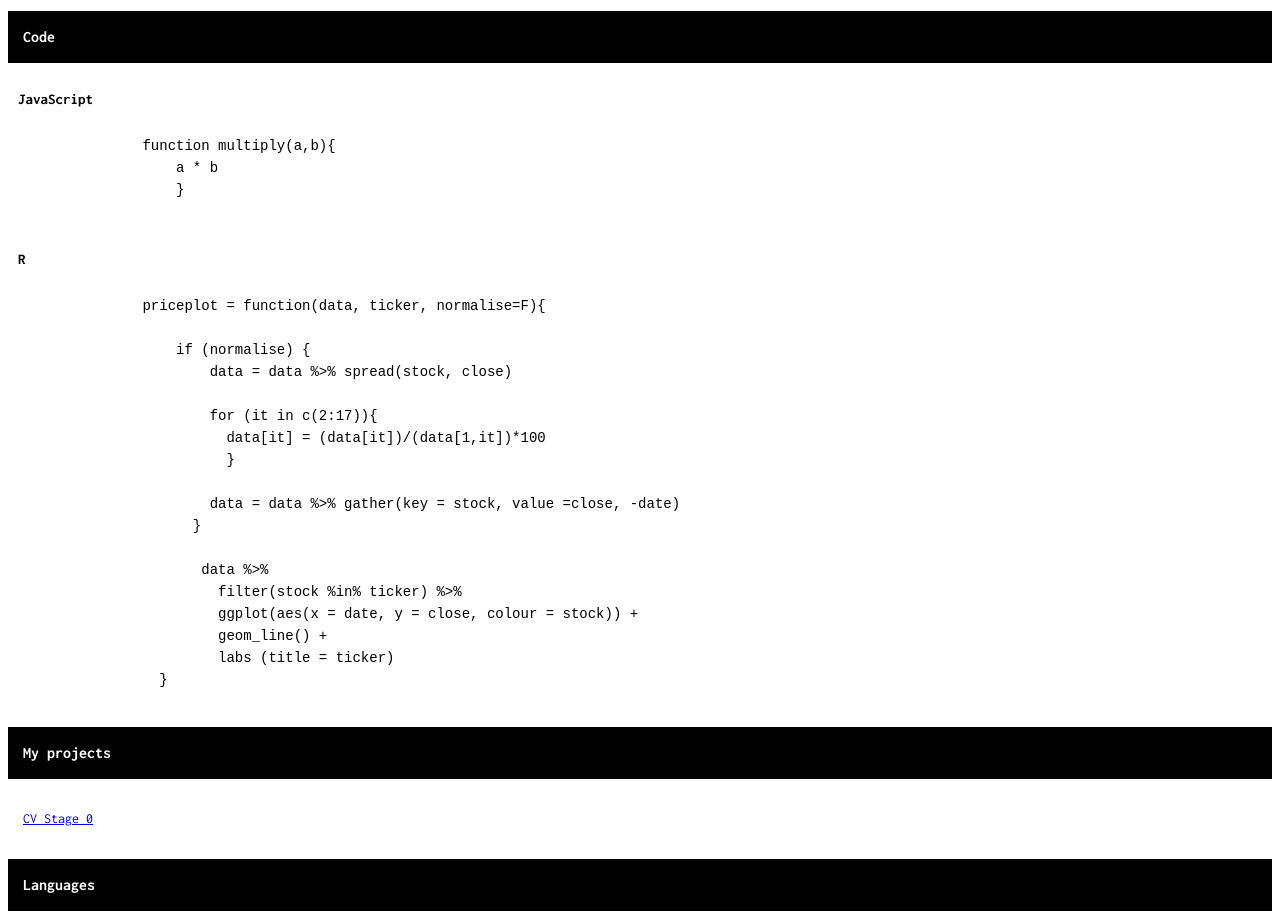
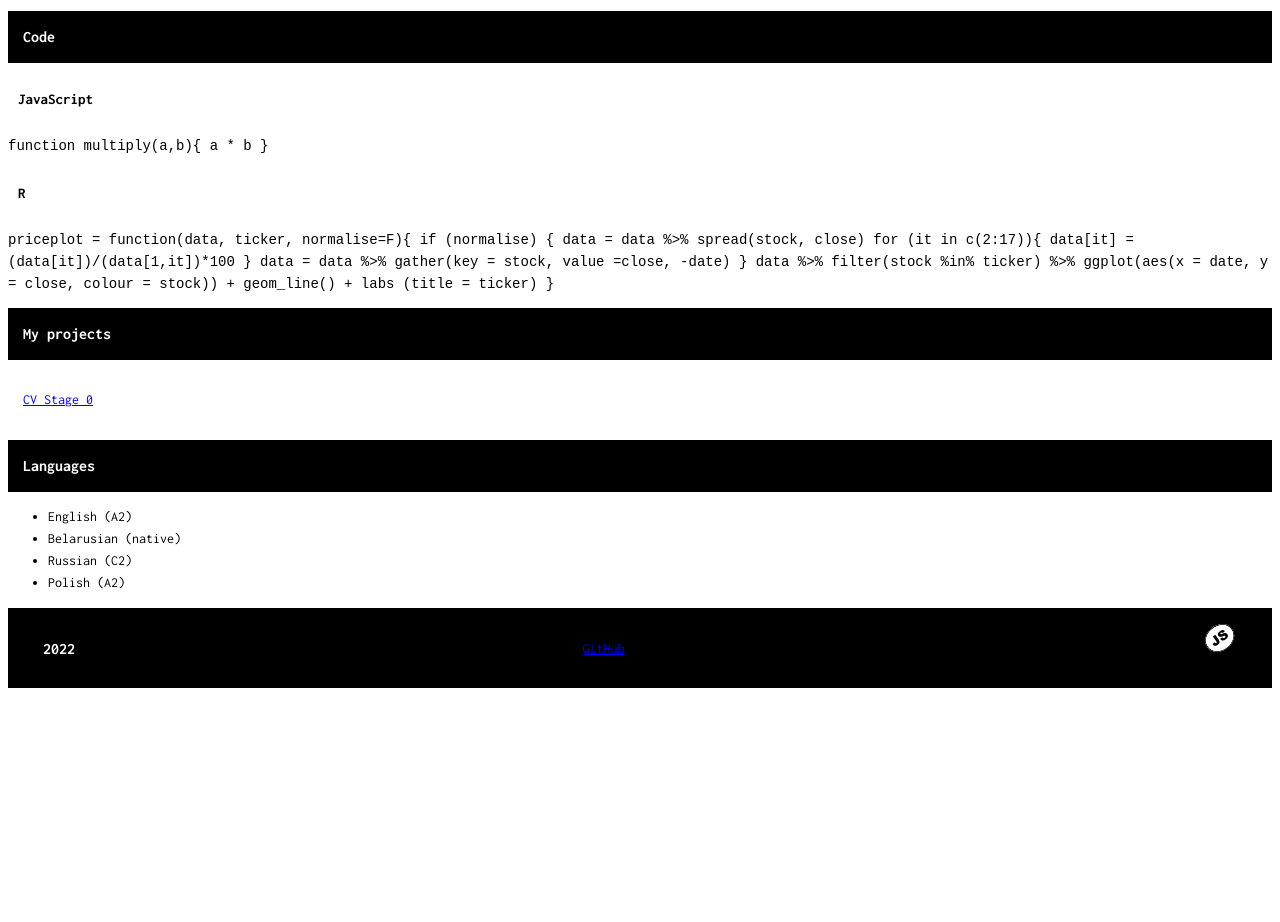
Before and after one commit to nastaion/rsschool-cv-old, a plain HTML site: page index.html in a window 1280 px wide. Shown: the part 1242-2164 px from the top of the page. After the commit the page ends 1959 px from the top, so only its background shows below. Drawn offline with Linux system fonts and the light colour scheme.

Commit message:
fix: remove tag <pre> from the code example

```diff
--- a/index.html
+++ b/index.html
@@ -97,14 +97,13 @@
         <section class="section" id="code">
             <h2>Code</h2>
             <h3>JavaScript</h3>
-            <code><pre>
+            <code>
                 function multiply(a,b){
                     a * b
                     }
-                </pre>
             </code>
             <h3>R</h3>
-            <code><pre>
+            <code>
                 priceplot = function(data, ticker, normalise=F){
 
                     if (normalise) {
@@ -123,7 +122,6 @@
                          geom_line() +
                          labs (title = ticker)
                   }
-                </pre>
              </code>
         </section>
         <section class="section" id="projects">
```
